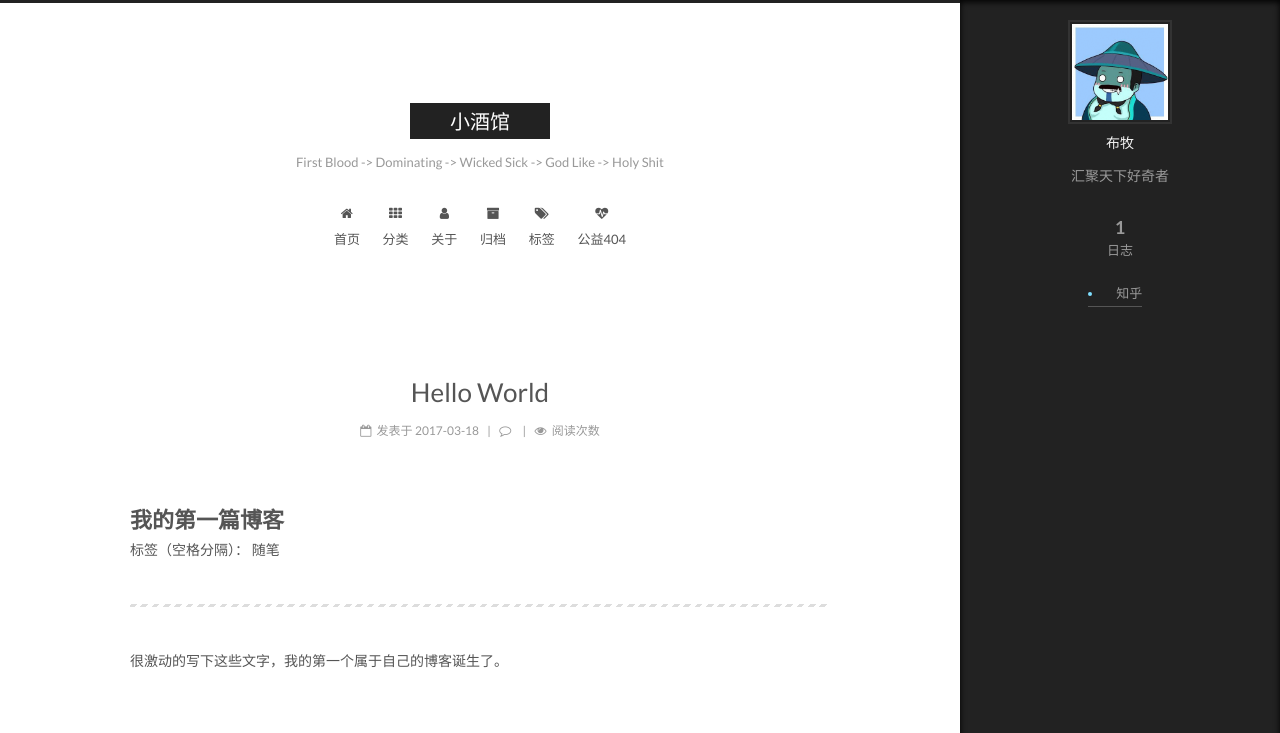
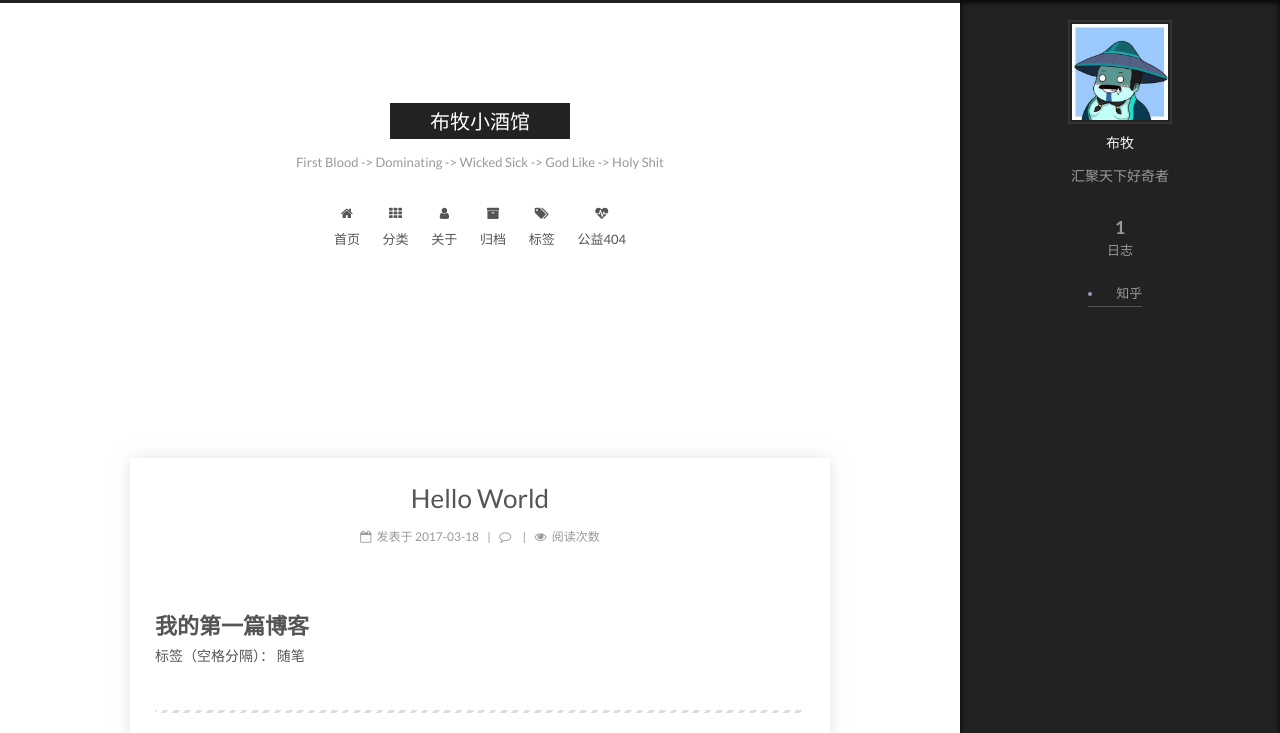
Before and after one commit to lesliezp/lesliezp.github.io, a plain HTML site: page index.html in a window 1280 px wide. Both pictures are taken after a click on the element 1238 px from the left and 743 px from the top of the page. Shown: the top 733 px of the page. Drawn offline with Linux system fonts and the light colour scheme; a script that the page names is missing; some icons are missing.

Commit message:
Site updated: 2017-03-19 12:12:52

```diff
--- a/atom.xml
+++ b/atom.xml
@@ -1,6 +1,6 @@
 <?xml version="1.0" encoding="utf-8"?>
 <feed xmlns="http://www.w3.org/2005/Atom">
-  <title>小酒馆</title>
+  <title>布牧小酒馆</title>
   <subtitle>First Blood -&gt; Dominating -&gt; Wicked Sick -&gt; God Like -&gt; Holy Shit</subtitle>
   <link href="/atom.xml" rel="self"/>
 
--- a/css/main.css
+++ b/css/main.css
@@ -1684,7 +1684,7 @@ pre .javascript .function {
   width: 4px;
   height: 4px;
   border-radius: 50%;
-  background: #7fdfff;
+  background: #959db6;
 }
 .links-of-blogroll {
   font-size: 13px;
@@ -2531,3 +2531,19 @@ embed {
 .links-of-blogroll-inline .links-of-blogroll-item {
   display: inline-block;
 }
+.post {
+  margin-top: 60px;
+  margin-bottom: 60px;
+  padding: 25px;
+  -webkit-box-shadow: 0 0 14px rgba(202,203,203,0.5);
+  -moz-box-shadow: 0 0 14px rgba(202,203,204,0.5);
+}
+.header {
+  height: 355.333px;
+}
+.custom-logo-image. {
+  margin: 0 auto;
+  padding: 5px;
+  max-width: 150px;
+  background: #fff;
+}
--- a/index.html
+++ b/index.html
@@ -89,12 +89,12 @@
 
 <meta name="description" content="汇聚天下好奇者">
 <meta property="og:type" content="website">
-<meta property="og:title" content="小酒馆">
+<meta property="og:title" content="布牧小酒馆">
 <meta property="og:url" content="http://yoursite.com/index.html">
-<meta property="og:site_name" content="小酒馆">
+<meta property="og:site_name" content="布牧小酒馆">
 <meta property="og:description" content="汇聚天下好奇者">
 <meta name="twitter:card" content="summary">
-<meta name="twitter:title" content="小酒馆">
+<meta name="twitter:title" content="布牧小酒馆">
 <meta name="twitter:description" content="汇聚天下好奇者">
 
 
@@ -129,7 +129,7 @@
 
 
 
-  <title> 小酒馆 </title>
+  <title> 布牧小酒馆 </title>
 </head>
 
 <body itemscope itemtype="http://schema.org/WebPage" lang="zh-Hans">
@@ -177,7 +177,7 @@
     <div class="custom-logo-site-title">
       <a href="/"  class="brand" rel="start">
         <span class="logo-line-before"><i></i></span>
-        <span class="site-title">小酒馆</span>
+        <span class="site-title">布牧小酒馆</span>
         <span class="logo-line-after"><i></i></span>
       </a>
     </div>
@@ -299,7 +299,7 @@
     </span>
 
     <span hidden itemprop="publisher" itemscope itemtype="http://schema.org/Organization">
-      <meta itemprop="name" content="小酒馆">
+      <meta itemprop="name" content="布牧小酒馆">
     </span>
 
 
```
Also changed, not shown: 2017/03/18/我的第一篇博客/index.html (+4 -4 lines), 404.html (+5 -5 lines), about/index.html (+3 -3 lines), archives/2017/03/index.html (+5 -5 lines), archives/2017/index.html (+5 -5 lines), archives/index.html (+5 -5 lines), categories/index.html (+3 -3 lines), tags/index.html (+3 -3 lines).
